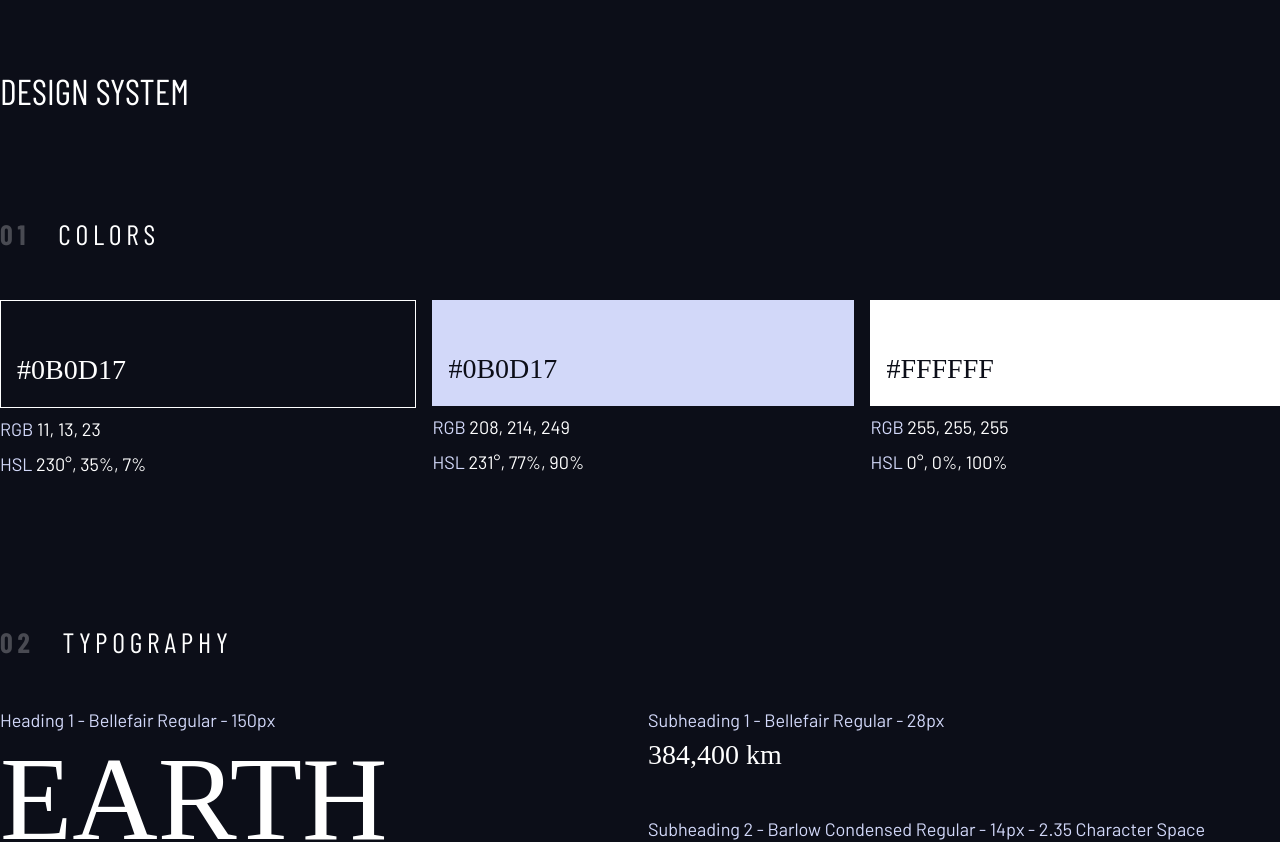
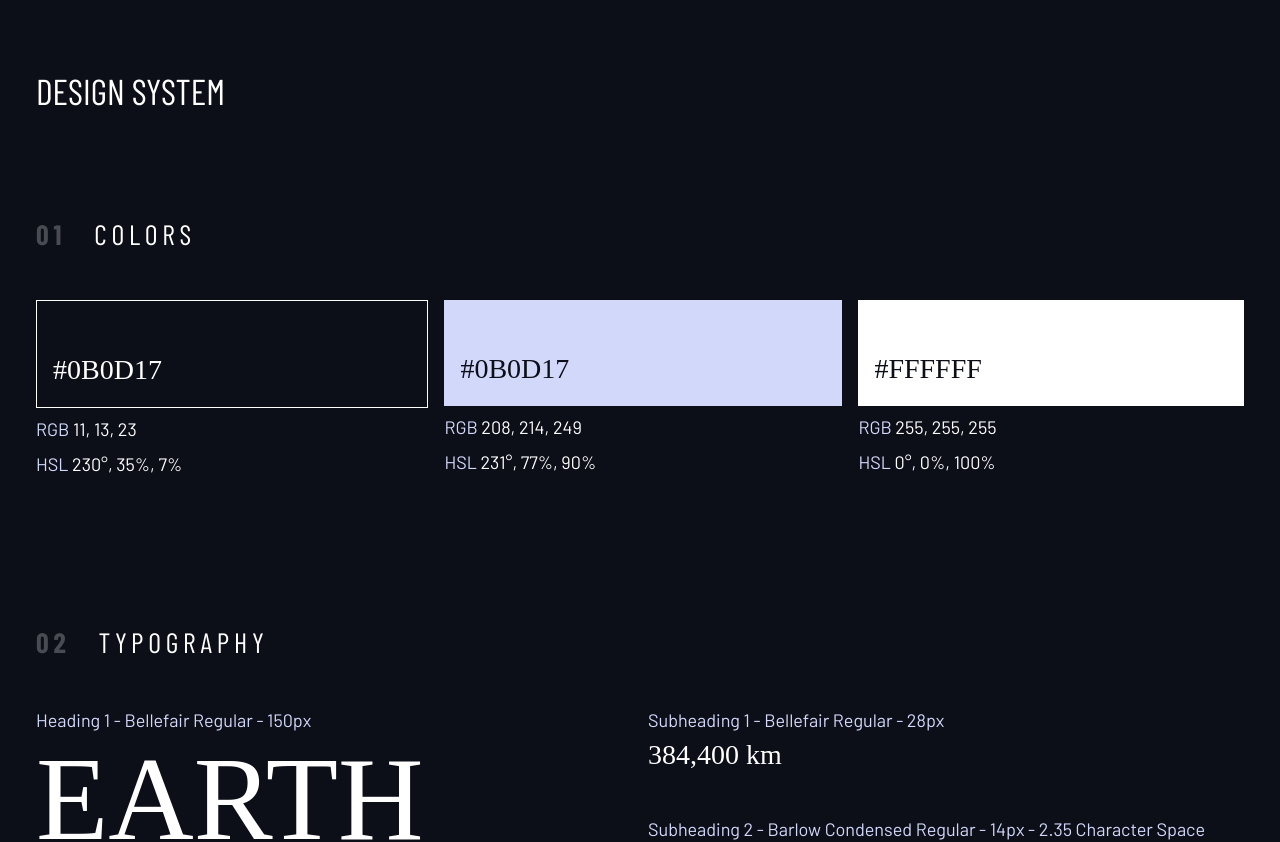
Before and after one commit to srzvan/space-travel-agency, a Next.js app: page /design-system in a window 1280 px wide. Shown: the top 842 px of the page. Built offline with nearby package versions, Linux system fonts and the light colour scheme; a web font is replaced by a local one.

Commit message:
minor refactor for design-system.js

```diff
--- a/pages/design-system.js
+++ b/pages/design-system.js
@@ -4,7 +4,7 @@ import styles from "styles/pages/DesignSystem.module.css";
 
 export default function DesignSystem() {
   return (
-    <div className="container text-white" style={{ padding: "4rem 0" }}>
+    <div className="container text-white" style={{ paddingBlock: "4rem" }}>
       <h1 className="ff-sans-cond uppercase" style={{ marginBottom: "6.25rem" }}>
         Design system
       </h1>
```
